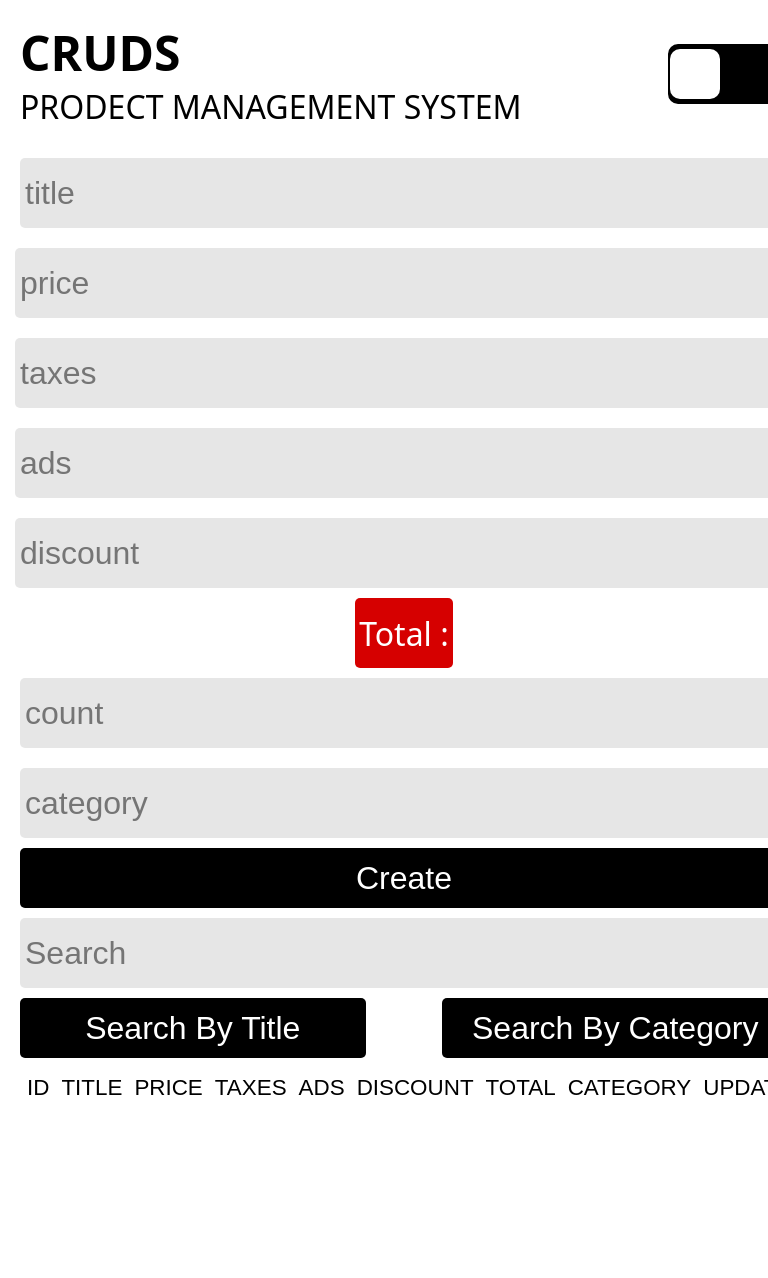
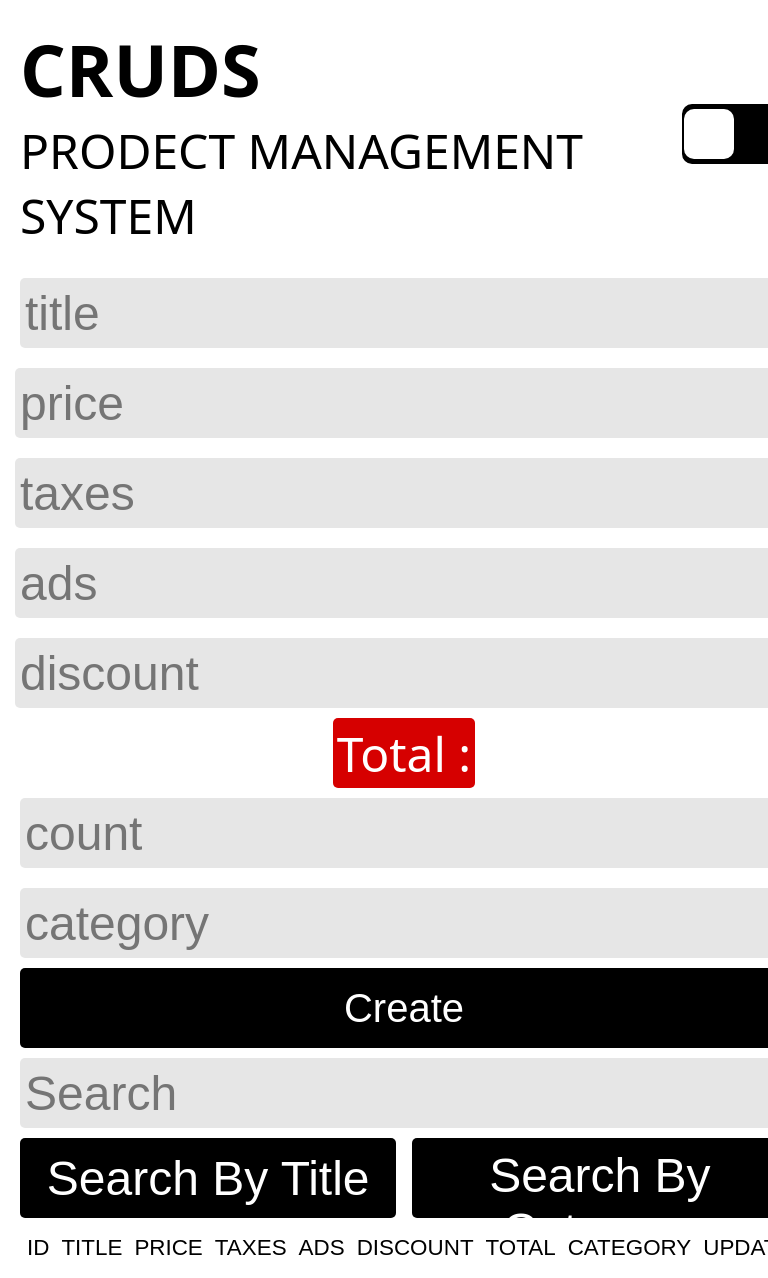
Before and after one commit to ahmedsh-ops/crud, a plain HTML site: page index.html in a window 768 px wide. Shown: the top 1278 px of the page. Before the commit the page ends 1118 px from the top, so only its background shows below. Drawn offline with Linux system fonts and the light colour scheme.

Commit message:
Update crud.css

```diff
--- a/crud.css
+++ b/crud.css
@@ -240,7 +240,7 @@ td {
         font-size: 10rem;
     }
     .jjj {
-        height: 20px;
+        height: 30px;
         width: 300px;
     }
     #jjj {
@@ -251,7 +251,7 @@ td {
         padding: 0px 20px;
     }
     .head{
-        font-size: 2rem;
+        font-size: 3rem;
     }
     #them {
         width: 120px;
@@ -263,9 +263,13 @@ td {
     }
     input {
         height: 60px;
-        font-size: 2rem;
+        font-size: 3rem;
+
         margin: 10px 0px;
     }
+    input:focus {
+    transform: scale(1);
+}
     .price{
         flex-direction: column;
     }
@@ -274,19 +278,23 @@ td {
     }
     #total {
         height: 60px;
-        font-size: 2rem;
+        font-size: 3rem;
     }
     #total::before {
-        font-size: 2rem;
+        font-size: 3rem;
     }
     .inputs button,
     .outputs button {
-        height: 60px;
-        font-size: 2rem;
+        height: 80px;
+        padding: 10px;
+        font-size: 2.5rem;
     }
     .btnSearch button {
-        font-size: 2rem;
+        font-size: 3rem;
     }
+    .btnSearch button {
+    width: 49%;
+}
     table th,
     table td {
         font: 1.4rem sans-serif;
```
